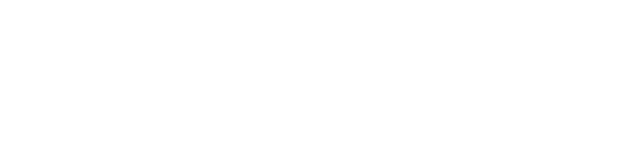
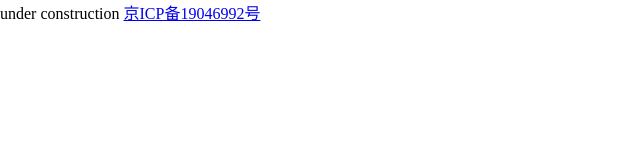
Before and after one commit to ResumeNameSun/huakuipaper.github.io, a plain HTML site: page index.html in a window 1280 px wide. Shown: the whole page, without its empty margins (0-640 px from the left). Drawn offline with Linux system fonts and the light colour scheme.

Commit message:
Update index.html

```diff
--- a/index.html
+++ b/index.html
@@ -14,22 +14,8 @@
     </style>
  </head>
 <body  style="overflow-x:hidden;overflow-y:hidden">
-<iframe   src="./fresh.html" id="myiframe"    frameborder="0" width="100%"> </iframe>
-<script type="text/javascript"   src="./jquery-3.4.1.min.js"></script>
-<script>
-    $(document).ready(function(){
-        //高度设置
-        var height = $(window).height();
-        $('#myiframe').height(height);
-    })
-    function changeFrameHeight(){
-        var ifm= document.getElementById("myiframe");
-        $('#myiframe').height($(window).height());
-    }
-    window.onresize=function(){
-        changeFrameHeight();
-    }
+under construction
+ <a href="http://www.beian.miit.gov.cn/publish/query/indexFirst.action" target="_blank"><i></i>京ICP备19046992号</a>
 
-    </script>
 </body>
 </html>
```
